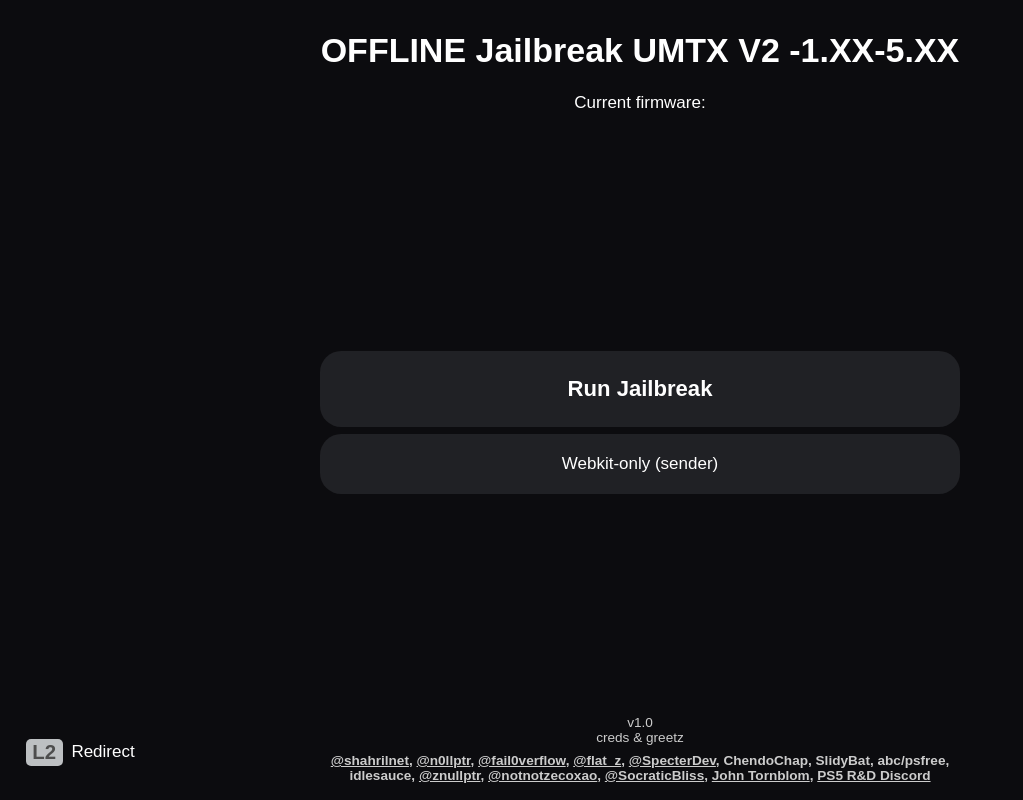
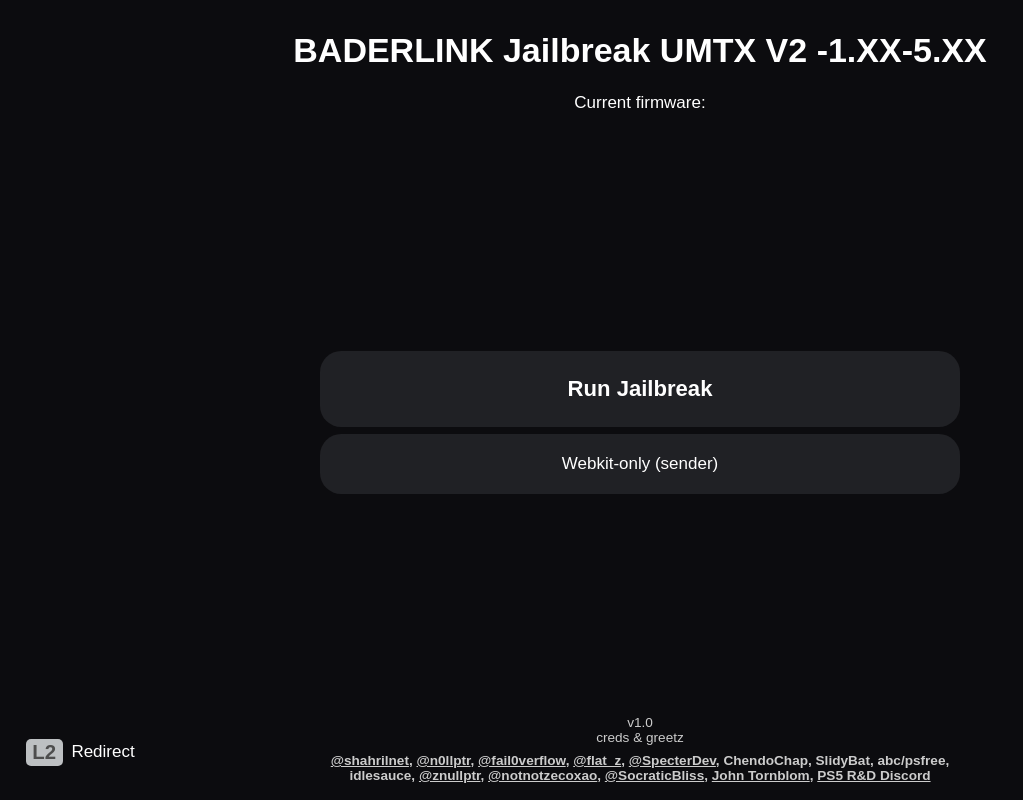
Before and after one commit to baderlink2/umtx2, a plain HTML site: page index.html in a window 1280 px wide. Shown: the whole page, without its empty margins (0-1023 px from the left). Drawn offline with Linux system fonts and the light colour scheme.

Commit message:
Update index.html

```diff
--- a/index.html
+++ b/index.html
@@ -10,7 +10,7 @@
 <body>
     <!-- Row 1 -->
     <div class="p-2">
-        <h1 class="text-center">OFFLINE Jailbreak UMTX V2 -1.XX-5.XX</h1>
+        <h1 class="text-center">BADERLINK Jailbreak UMTX V2 -1.XX-5.XX</h1>
         <p class="text-center" id="top-bar-text">Current firmware: <span class="fw-bold" id="current-fw"></span></p>
 
         <!-- This is absolute positioned to the body-->
```
